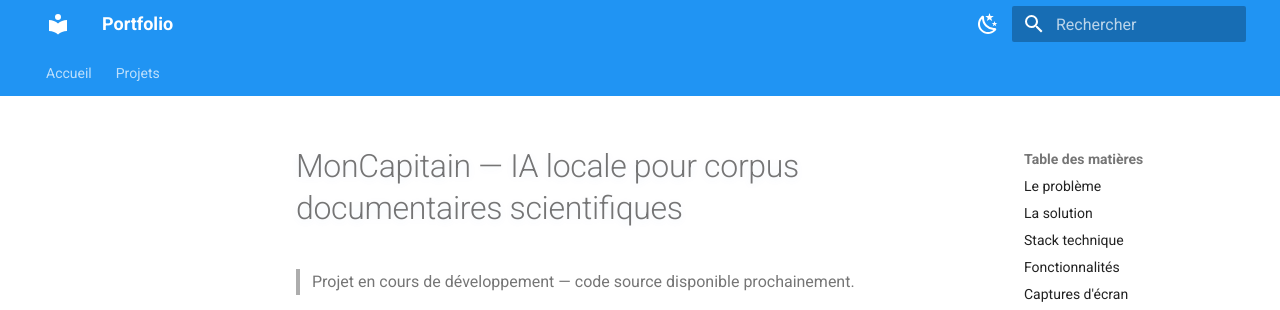
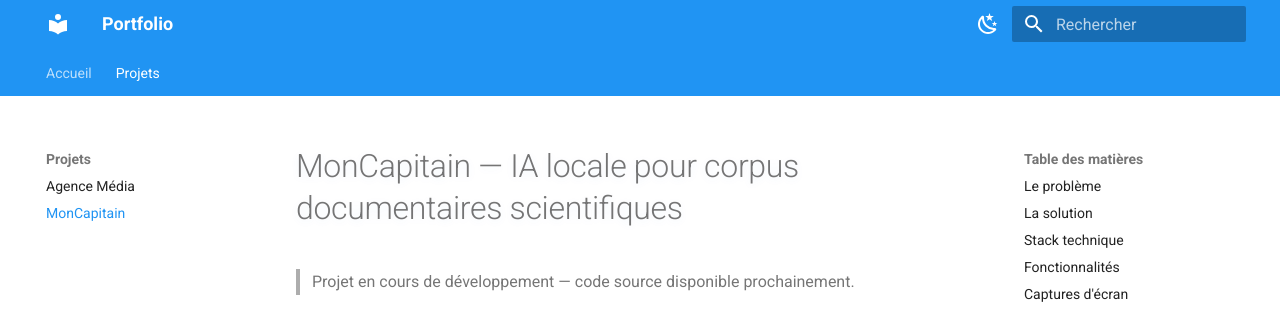
Before and after one commit to y-ikli/portfolio, an MkDocs documentation site: the page built from docs/projets/moncapitain.md, in a window 1280 px wide. Shown: the top 310 px of the page. Built offline with MkDocs 1.6.1 and Material for MkDocs 9.7.7, drawn with Linux system fonts in a browser that asks for light colours; some of the changed lines change nothing that is shown.

Commit message:
Add  projects index

```diff
--- /dev/null
+++ b/docs/projets/index.md
@@ -0,0 +1,11 @@
+# Mes Projets
+
+Bienvenue dans la section projets de mon portfolio ! Ici, vous trouverez une sélection de mes réalisations les plus récentes et significatives.
+
+## Projets Disponibles
+
+- **[Agence Média](agence_media.md)** : Un projet dédié à l'agence média, présentant mes compétences en développement web et design.
+
+- **[MonCapitain](moncapitain.md)** : Découvrez MonCapitain, une application innovante que j'ai développée.
+
+N'hésitez pas à explorer chaque projet pour en savoir plus sur les technologies utilisées, les défis rencontrés et les solutions apportées.
--- a/mkdocs.yml
+++ b/mkdocs.yml
@@ -7,8 +7,8 @@
 nav:
   - Accueil: index.md
   - Projets:
-      - Agence Média: projets/agence_media.md
-      - MonCapitain : Projets/moncapitain.md
+    - Agence Média: projets/agence_media.md
+    - MonCapitain: projets/moncapitain.md
 
 theme:
   name: material
```
Also changed, not shown: site/404.html, site/experiences/index.html (deleted), site/index.html, site/projets/index.html, site/search/search_index.json, 1 other file.
